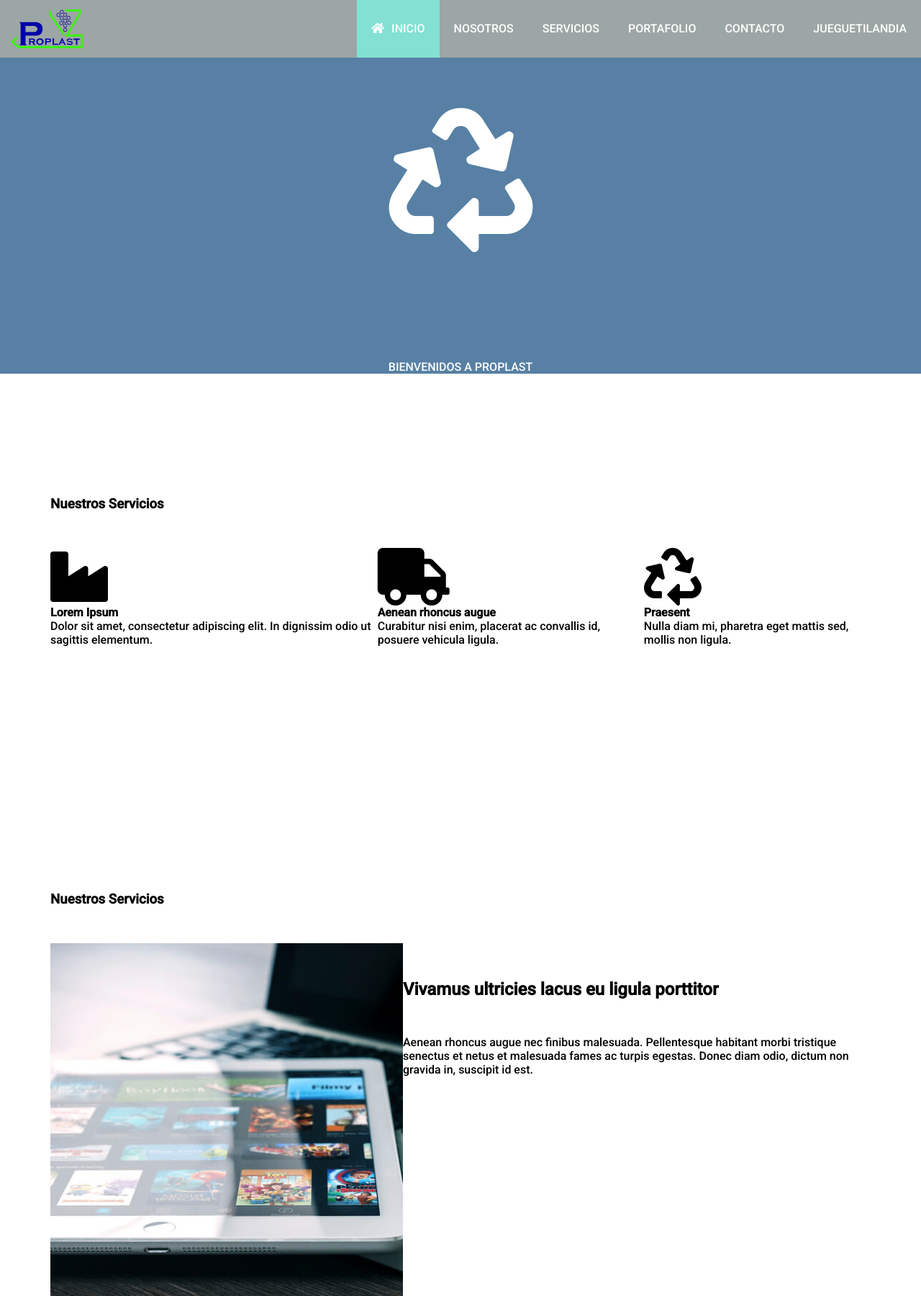
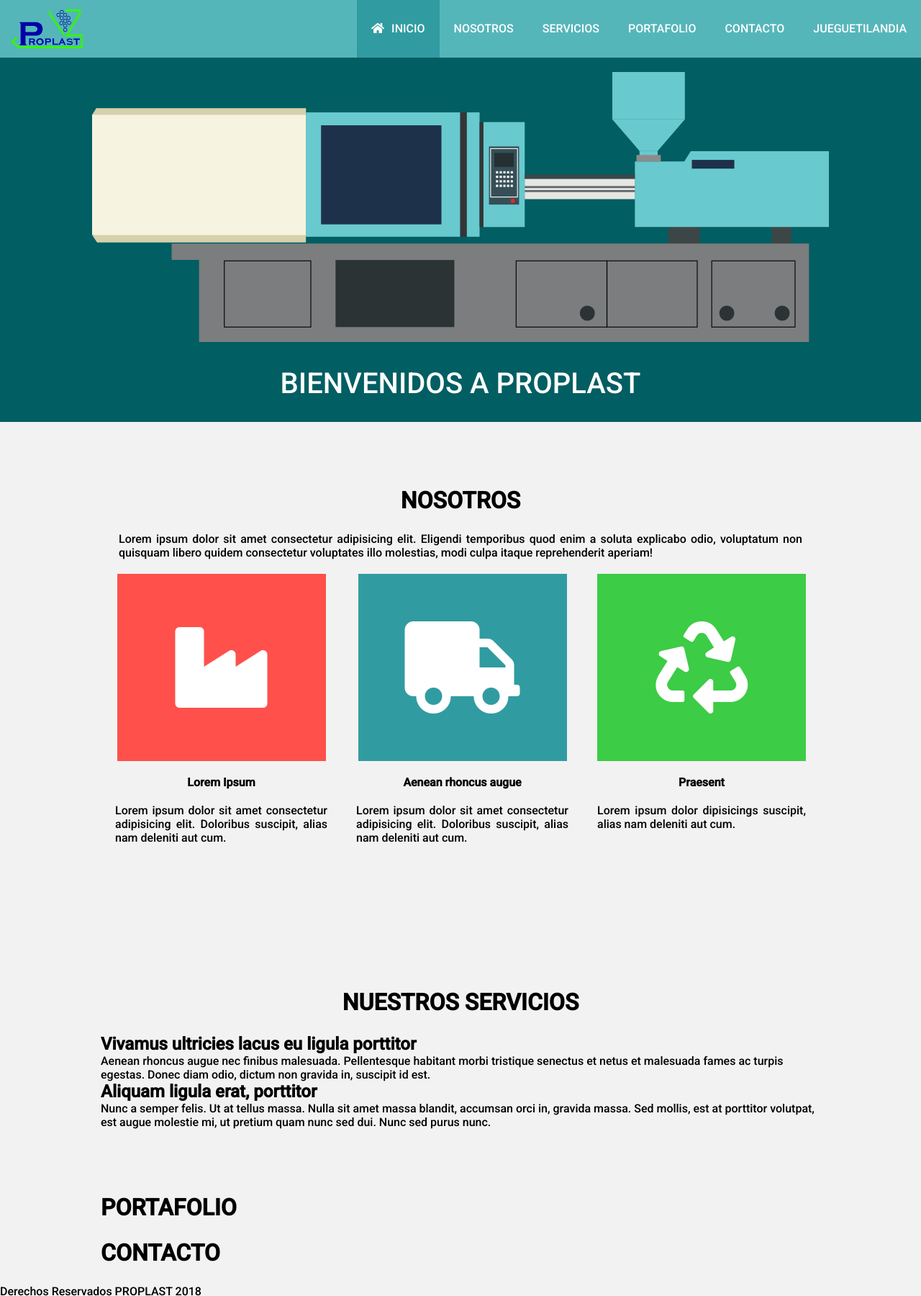
Before and after one commit to alejandrogallardo/proplastic, a plain HTML site: page index.html in a window 1280 px wide. Shown: the top 1800 px of the page at 72% size. Drawn offline with nearby package versions, Linux system fonts and the light colour scheme.

Commit message:
agregando header y primera seccion

```diff
--- a/css/style.css
+++ b/css/style.css
@@ -5,6 +5,7 @@
 body {
   font-size: 16px;
   font-family: 'roboto';
+  background-color: #f2f2f2;
 }
 header {
   width: 100%;
@@ -12,7 +13,7 @@ header {
 }
 header nav {
   width: 100%;
-  background: #9ca6a5;
+  background: #55b6ba;
   position: fixed;
   z-index: 1;
 }
@@ -47,20 +48,15 @@ header nav ul li i {
   margin-right: 10px;
 }
 header nav ul li a:hover {
-  background: #83e0d3;
+  background: #309ca1;
 }
 .active {
-  background: #83e0d3;
+  background: #309ca1;
 }
 header nav ul {
   float: right;
 }
 @media only screen and (max-width: 1000px) {
-  header nav ul li a {
-    padding: 15px;
-  }
-}
-@media only screen and (max-width: 768px) {
   header nav {
     width: 50%;
     height: 100%;
@@ -88,7 +84,7 @@ header nav ul {
   .burguerbtn {
     display: block;
     width: 100%;
-    background: #9ca6a5;
+    background: #55b6ba;
     display: -webkit-box;
     display: -ms-flexbox;
     display: flex;
@@ -112,51 +108,95 @@ header nav ul {
 .header {
   width: 100%;
   height: 100%;
-  background: #5780a4;
+  background: #015e62;
   text-align: center;
 }
-.header .fa-recycle {
-  line-height: 500px;
-  color: #fff;
-  font-size: 200px;
+.imgCover {
+  margin-top: 100px;
+  width: 80%;
 }
 .txtCover {
   text-align: center;
   color: #fff;
+  font-size: 40px;
   text-transform: uppercase;
+  padding-top: 30px;
+  padding-bottom: 30px;
+}
+.main {
+  margin: auto;
+  width: 100%;
+  max-width: 1000px;
 }
 .container {
-  padding: 70px;
+  padding-top: 90px;
+  padding-bottom: 90px;
 }
-.acerca {
-  padding-top: 50px;
-  padding-bottom: 150px;
+.titulo-section {
+  text-transform: uppercase;
+  font-size: 2em;
+  padding-bottom: 25px;
 }
-.titulo {
-  padding-top: 50px;
-  padding-bottom: 50px;
+.desC {
+  width: 95%;
+  margin: auto;
 }
-.aaa {
+.text-justify {
+  text-align: justify;
+}
+.text-center {
+  text-align: center;
+}
+.Item-Nous {
+  display: -webkit-box;
+  display: -ms-flexbox;
+  display: flex;
+}
+.iconSec {
+  width: 290px;
+  height: 260px;
   display: -webkit-box;
   display: -ms-flexbox;
   display: flex;
   -webkit-box-pack: center;
   -ms-flex-pack: center;
   justify-content: center;
+  -webkit-box-align: center;
+  -ms-flex-align: center;
+  align-items: center;
+  margin: auto;
 }
-.containera {
-  display: -webkit-box;
-  display: -ms-flexbox;
-  display: flex;
-  -webkit-box-pack: center;
-  -ms-flex-pack: center;
-  justify-content: center;
+.iCl-1 {
+  background: #ff504b;
 }
-.rowa {
-  display: -webkit-box;
-  display: -ms-flexbox;
-  display: flex;
-  -webkit-box-pack: center;
-  -ms-flex-pack: center;
-  justify-content: center;
+.iCl-2 {
+  background: #309ca1;
 }
+.iCl-3 {
+  background: #3ccc45;
+}
+.fa-8x {
+  color: #fff;
+}
+.caracteristica {
+  padding: 20px;
+}
+.primera_linea {
+  padding-top: 20px;
+  padding-bottom: 20px;
+}
+@media only screen and (max-width: 1000px) {
+  .Item-Nous {
+    display: -webkit-box;
+    display: -ms-flexbox;
+    display: flex;
+    -webkit-box-orient: vertical;
+    -webkit-box-direction: normal;
+    -ms-flex-direction: column;
+    flex-direction: column;
+  }
+  .text-justify {
+    width: 90%;
+    margin: auto;
+  }
+}
--- a/index.html
+++ b/index.html
@@ -50,61 +50,68 @@
             </ul>
         </nav>
         <!-- End Menu Bar -->
+    </header>
+    <!-- End Header -->
      <!-- Start Image Header -->
      <div class="header">
         <!-- Header Text -->
         <div>
-                <!-- <img class="imgCover" src="img/img_fjords_wide.jpg" alt=""> -->
-                <i class="fas fa-recycle fa-5x"></i>
+            <img class="imgCover" src="img/plasticInject.svg" alt="">
             <p class="txtCover">Bienvenidos a ProPlast</p>
         </div>
     </div>
     <!-- End Image Header -->
-    </header>
-    <!-- End Header -->
 
     <!-- Start Sections -->
     <section class="main">
         <section class="acerca" id="about">
             <div class="container">
                 <div class="row text-center">
-                    <div class="col-md-12">
-                        <h1 class="titulo">Nuestros Servicios</h1>
+                    <div class="col">
+                        <h1 class="titulo-section">Nosotros</h1>
+                    </div>
+                    <div class="text-justify desC">
+                        <p>Lorem ipsum dolor sit amet consectetur adipisicing elit. Eligendi temporibus quod enim a soluta explicabo odio, voluptatum non quisquam libero quidem consectetur voluptates illo molestias, modi culpa itaque reprehenderit aperiam!</p>
                     </div>
                 </div>
 
-                <div class="row text-center aaa">
-					<div class="col-sm-4 caracteristica">
-                            <i class="fas fa-industry fa-5x"></i>
+                <div class="row text-center Item-Nous">
+					<div class="col-1 caracteristica">
+                            <div class="iconSec iCl-1">
+                                <i class="fas fa-industry fa-8x"></i>
+                            </div>
                             <h4 class="primera_linea">Lorem Ipsum</h4>
-                            <p class="parrafo text-justify">Dolor sit amet, consectetur adipiscing elit. In dignissim odio ut sagittis elementum.</p>
+                            <p class="parrafo text-justify">Lorem ipsum dolor sit amet consectetur adipisicing elit. Doloribus suscipit, alias nam deleniti aut cum.</p>
 					</div>
-					<div class="col-sm-4 caracteristica">
-						<i class="fas fa-truck fa-5x"></i>
+					<div class="col-2 caracteristica">
+						<div class="iconSec iCl-2">
+                            <i class="fas fa-truck fa-8x"></i>
+                        </div>
 						<h4 class="primera_linea">Aenean rhoncus augue</h4>
-						<p class="parrafo text-justify">Curabitur nisi enim, placerat ac convallis id, posuere vehicula ligula.</p>
+						<p class="parrafo text-justify">Lorem ipsum dolor sit amet consectetur adipisicing elit. Doloribus suscipit, alias nam deleniti aut cum.</p>
 					</div>
-					<div class="col-sm-4 caracteristica">
-						<i class="fas fa-recycle fa-5x"></i>
+					<div class="col-3 caracteristica">
+						<div class="iconSec iCl-3">
+                            <i class="fas fa-recycle fa-8x"></i>
+                        </div>
 						<h4 class="primera_linea">Praesent</h4>
-						<p class="parrafo text-justify">Nulla diam mi, pharetra eget mattis sed, mollis non ligula.</p>
+						<p class="parrafo text-justify">Lorem ipsum dolor dipisicings suscipit, alias nam deleniti aut cum.</p>
 					</div>
 				</div>
-
             </div>
         </section>
         <section id="services" class="fotos">
 			<div class="container">
                     <div class="row text-center">
                             <div class="col-md-12">
-                                <h1 class="titulo">Nuestros Servicios</h1>
+                                <h1 class="titulo-section">Nuestros Servicios</h1>
                             </div>
                         </div>
 				<div class="rowa">
 					<div class="col-md-12">
 						<div class="row foto aaa">
 							<div class="col-xs-4 thumb">
-								<img class="img-responsive" src="img/thumb1.jpg" alt="">
+								<!-- <img class="img-responsive" src="img/thumb1.jpg" alt=""> -->
 							</div>
 							<div class="col-xs-8 texto">
 								<h2 class="titulo azul">Vivamus ultricies lacus eu ligula porttitor</h2>
@@ -120,7 +127,7 @@
 								<p class="parrafo derecha">Nunc a semper felis. Ut at tellus massa. Nulla sit amet massa blandit, accumsan orci in, gravida massa. Sed mollis, est at porttitor volutpat, est augue molestie mi, ut pretium quam nunc sed dui. Nunc sed purus nunc.</p>
 							</div>
 							<div class="col-xs-4 thumb">
-								<img src="img/thumb2.jpg" alt="">
+								<!-- <img src="img/thumb2.jpg" alt=""> -->
 							</div>
 						</div>
 					</div>
@@ -129,10 +136,10 @@
 		</section>
 
         <section id="portafolio">
-            <h1>portafolio</h1>
+            <h1 class="titulo-section">portafolio</h1>
         </section>
         <section id="contact">
-            <h1>contacto</h1>
+            <h1 class="titulo-section">contacto</h1>
         </section>
     </section>
     <!-- End Sections -->
```
Also changed, not shown: img/plasticInject.svg (added), 4 other files. Lines whose indentation alone changed are shown as unchanged.
